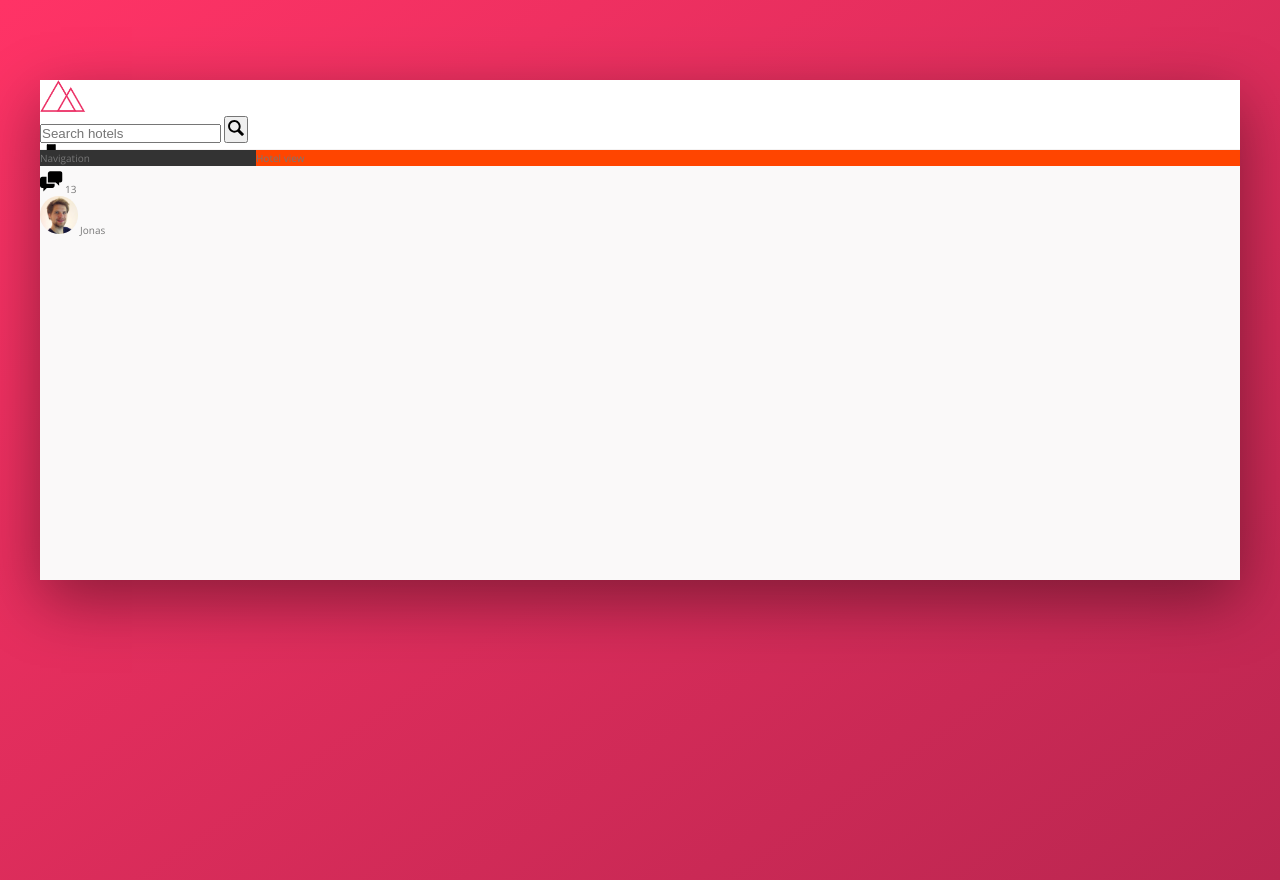
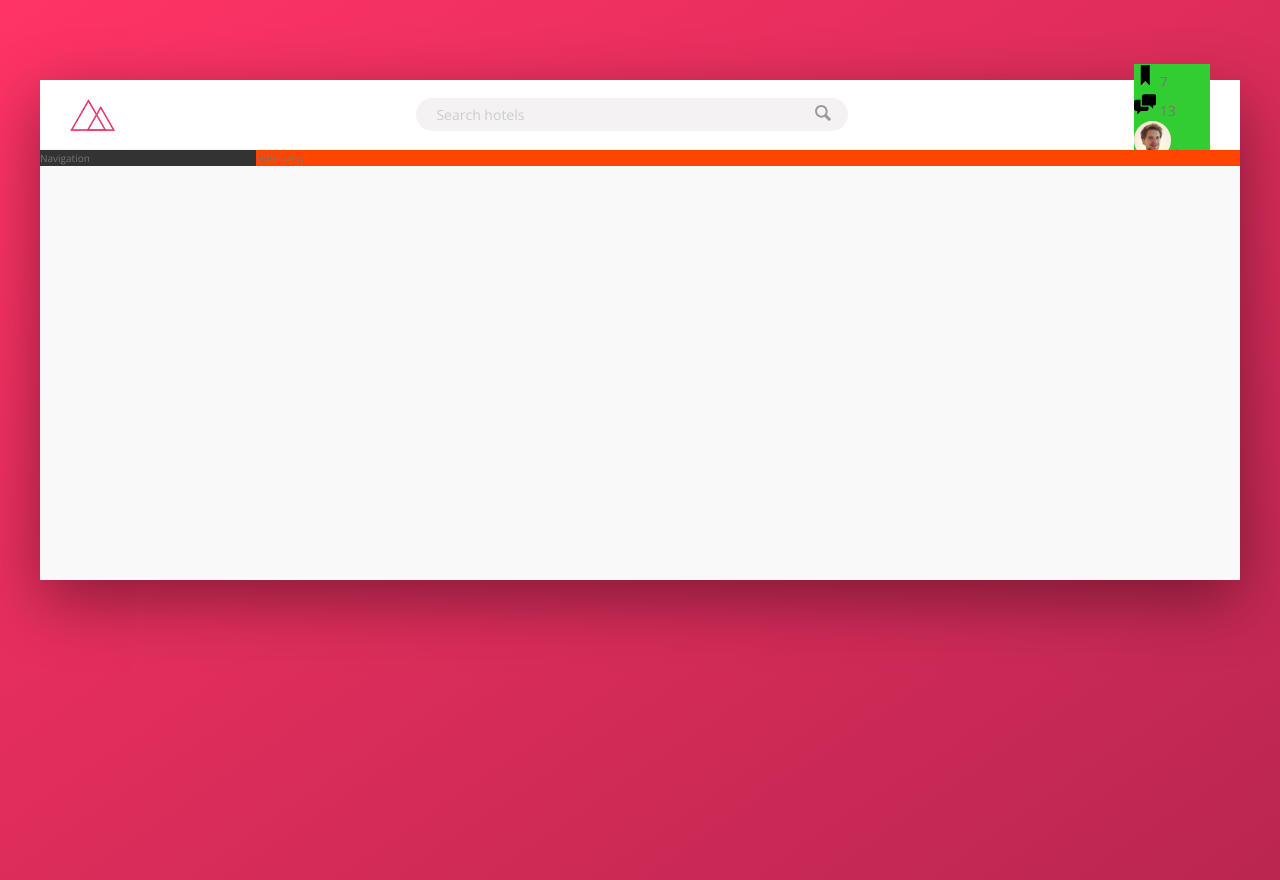
Before and after one commit to xenturi0n/trillo, a website: page index.html in a window 1280 px wide. Drawn offline with nearby package versions, Linux system fonts and the light colour scheme.

Commit message:
76. Building the Header - Part 2

```diff
--- a/sass/_components.scss
+++ b/sass/_components.scss
@@ -2,23 +2,65 @@
 // LOGO
 .logo {
     height: 3.2rem;
+    margin-left: 3rem;
 }
 
 
 /////////////////////////////////////
 // SEARCH
 .search {
+    flex: 0 0 40%;
+
+    display: flex;
+    align-items: center;
+    justify-content: center;
+
     &__input {
+        font-family: inherit;
+        font-size: inherit;
+        color: inherit;
+        background-color: var(--color-grey-light-2);
+        border: none;
+        padding: .7rem 2rem;
+        border-radius: 100px;
+        width: 90%;
+        transition: all .2s;
+        margin-right: -3.5rem;
 
+        &:focus {
+            outline: none;
+            width: 100%;
+            background-color: var(--color-grey-light-3);
+        }
+
+        &::-webkit-input-placeholder {
+            font-weight: 100;
+            color: var(--color-grey-light-4);
+        }
+    }
+
+    &__input:focus + &__button {
+        background-color: var(--color-grey-light-3);
     }
 
     &__button {
+        border: none;
+        background-color: var(--color-grey-light-2);
+        cursor: pointer;
 
+        &:focus {
+            outline: none;
+        }
+
+        &:active {
+            transform: translateY(2px);
+        }
     }
 
     &__icon {
         height: 2rem;
         width: 2rem;
+        fill: var(--color-grey-dark-3)
     }
 }
 
@@ -26,6 +68,8 @@
 /////////////////////////////////////
 // USER NAVIGATION
 .user-nav {
+    background-color: limegreen;
+    margin-right: 3rem;
     &__icon-box {
 
     }
--- a/sass/_layout.scss
+++ b/sass/_layout.scss
@@ -10,6 +10,10 @@
     height: 7rem;
     background-color: #fff;
     border-bottom: 1px solid var(--color-grey-light-2);
+    font-size: 1.4rem;
+    display: flex;
+    justify-content: space-between;
+    align-items: center;
 }
 
 .content {
```
Also changed, not shown: css/style.css.
